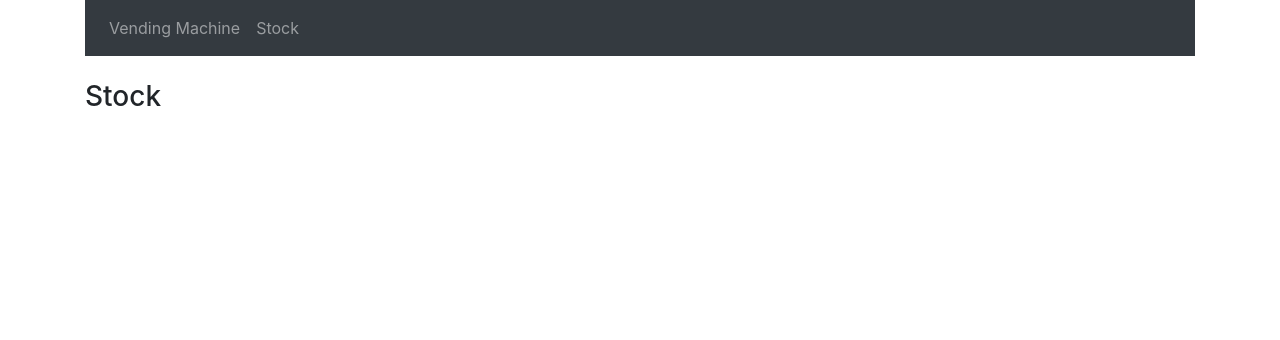
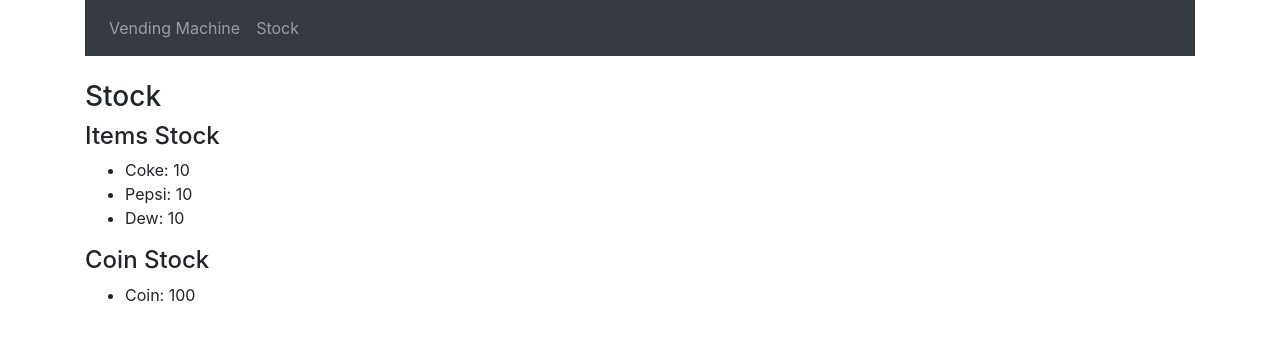
Before and after one commit to ashutoshkarna03/Vending_Machine, a React (Create React App) app in the folder frontend/: page /stock in a window 1280 px wide. Shown: the top 340 px of the page. Built offline with nearby package versions, Linux system fonts and the light colour scheme.

Commit message:
made first version html of stock page ready

```diff
--- a/frontend/src/components/stock.component.js
+++ b/frontend/src/components/stock.component.js
@@ -1,24 +1,19 @@
 import React, { Component } from 'react';
-import { Link } from 'react-router-dom';
+// import { Link } from 'react-router-dom';
 // import axios from 'axios';
-
-// const Exercise = props => (
-//   <tr>
-//     <td>{props.exercise.username}</td>
-//     <td>{props.exercise.description}</td>
-//     <td>{props.exercise.duration}</td>
-//     <td>{props.exercise.date.substring(0,10)}</td>
-//     <td>
-//       <Link to={"/edit/"+props.exercise._id}>edit</Link> | <a href="#" onClick={() => { props.deleteExercise(props.exercise._id) }}>delete</a>
-//     </td>
-//   </tr>
-// )
 
 export default class Stock extends Component {
   constructor(props) {
     super(props);
 
-    this.state = {exercises: []};
+    this.state = {
+      itemStock: {
+        coke: 10,
+        dew: 10,
+        pepsi: 10
+      },
+      coinStock: 100
+    };
   }
 
 
@@ -27,6 +22,20 @@ export default class Stock extends Component {
     return (
       <div>
         <h3>Stock</h3>
+        <div>
+          <h4>Items Stock</h4>
+          <ul>
+            <li>Coke: {this.state.itemStock.coke}</li>
+            <li>Pepsi: {this.state.itemStock.pepsi}</li>
+            <li>Dew: {this.state.itemStock.dew}</li>
+          </ul>
+        </div>
+        <div>
+          <h4>Coin Stock</h4>
+          <ul>
+            <li>Coin: {this.state.coinStock}</li>
+          </ul>
+        </div>
       </div>
     )
   }
```
